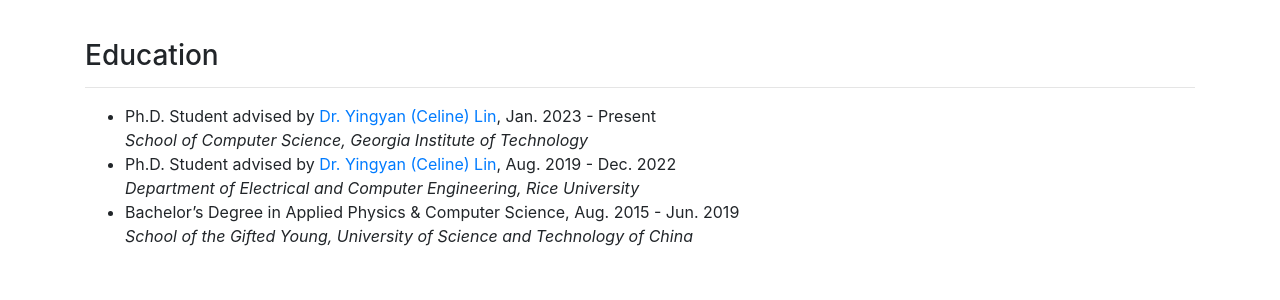
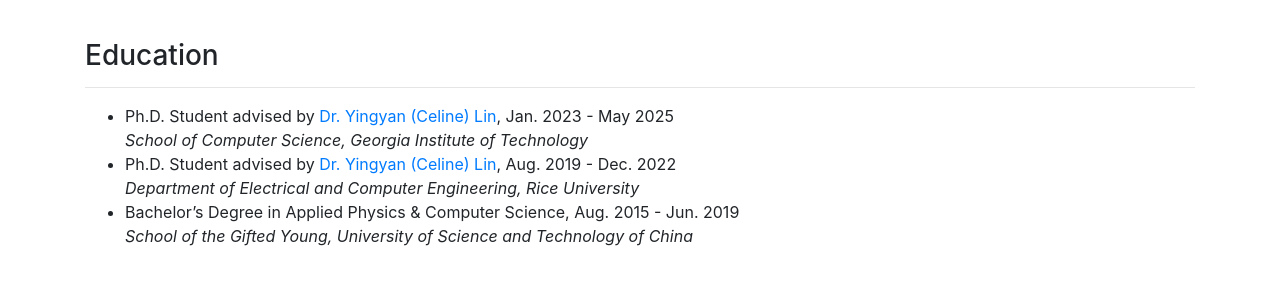
Before and after one commit to tilmto/tilmto.github.io, a Jekyll site: the page built from docs/index.markdown, in a window 1280 px wide and 900 px high, scrolled down 4152 px. Shown: the part 154-454 px from the top of the window. Built offline with Jekyll 4.4.1, drawn with Linux system fonts in a browser that asks for light colours; nearby versions of some CDN libraries; a style sheet for code colours, icons or effects is not loaded.

Commit message:
update nv information

```diff
--- a/docs/_layouts/index.html
+++ b/docs/_layouts/index.html
@@ -631,7 +631,7 @@
     <hr>
     <ul>
       <li>
-        Ph.D. Student advised by <a href="https://eiclab.scs.gatech.edu/pages/team.html" target='_blank'>Dr. Yingyan (Celine) Lin</a>, Jan. 2023 - Present<br>
+        Ph.D. Student advised by <a href="https://eiclab.scs.gatech.edu/pages/team.html" target='_blank'>Dr. Yingyan (Celine) Lin</a>, Jan. 2023 - May 2025<br>
         <i>School of Computer Science, Georgia Institute of Technology</i>
       </li>
       <li>
@@ -649,7 +649,7 @@
 
 	<!-- Experience -->
 	<div class="container">
-		<h3 id="Experience" style="padding-top: 70px; margin-top: -80px;">Experience</h3>
+		<h3 id="Internship Experience" style="padding-top: 70px; margin-top: -80px;">Experience</h3>
     <hr>
 		<ul>
 			<li>
```
